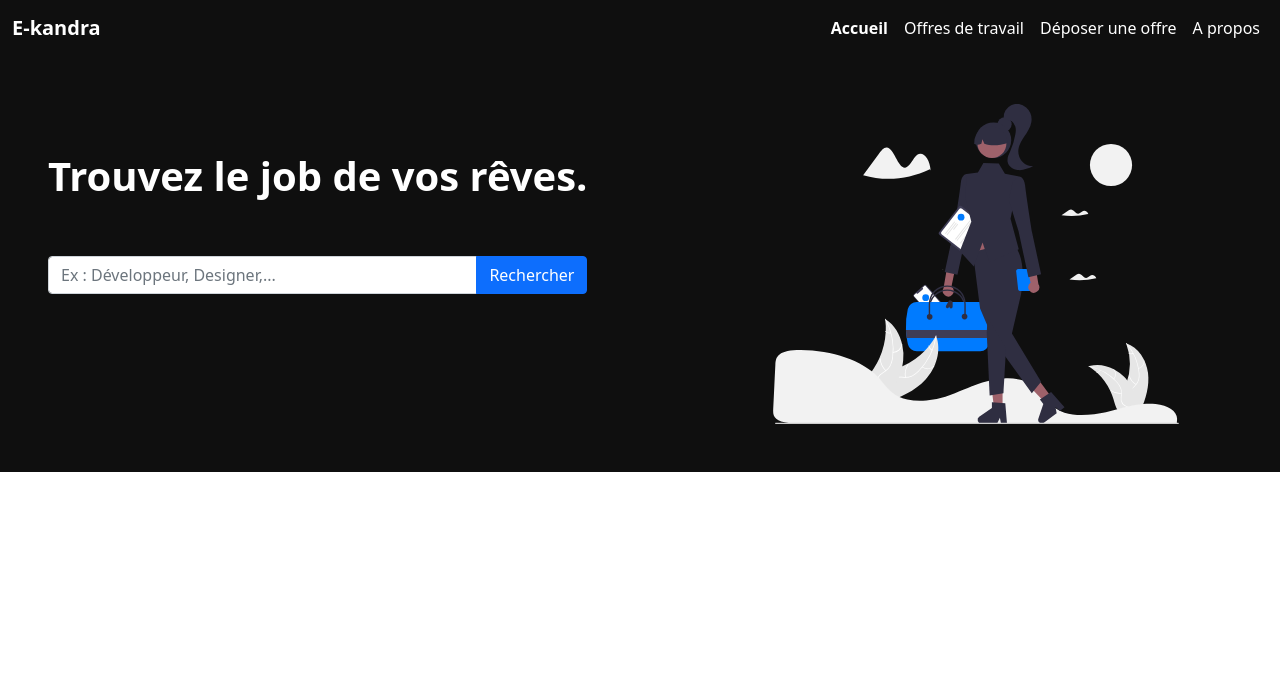
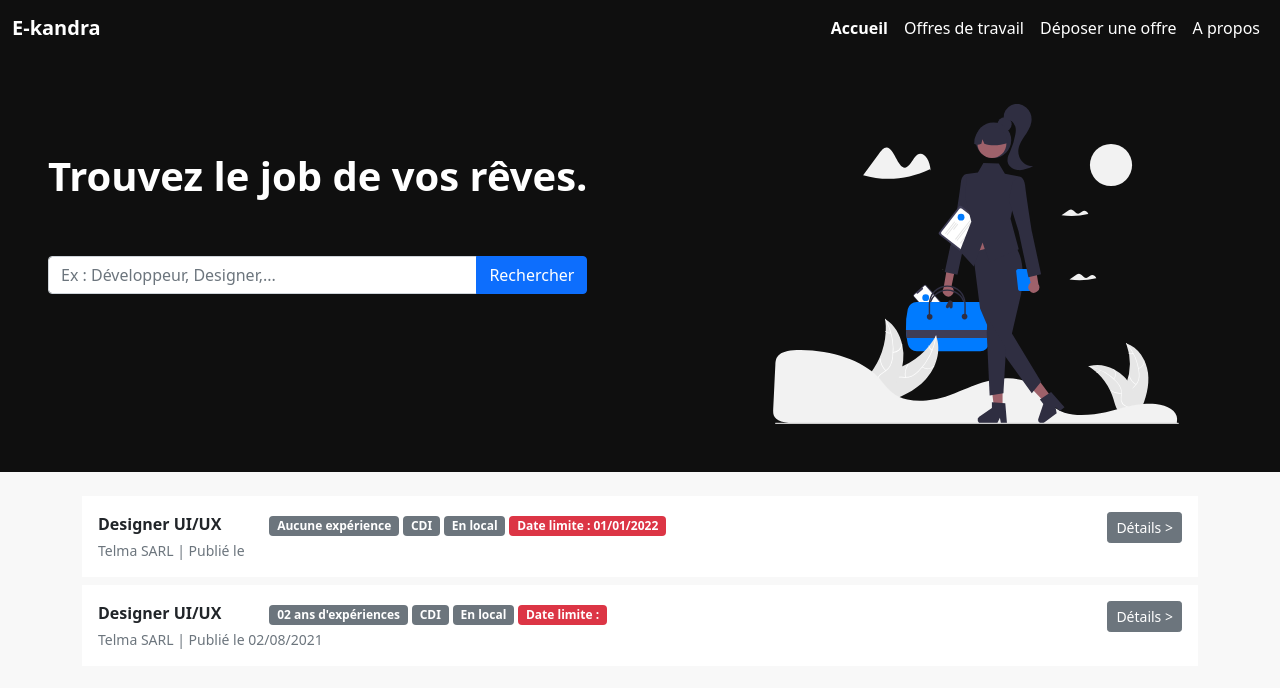
Before and after one commit to andolalaina/react-e-kandra, a React (Create React App) app: page / in a window 1280 px wide. Shown: the top 688 px of the page. Built offline with nearby package versions, Linux system fonts and the light colour scheme.

Commit message:
Add JobList and Job components

```diff
--- a/src/App.tsx
+++ b/src/App.tsx
@@ -1,6 +1,7 @@
 import './App.css';
 import Header from './components/Header';
 import Hero from './components/Hero';
+import JobList from './components/JobList';
 import { BrowserRouter as Router, Switch, Route } from 'react-router-dom';
 
 
@@ -12,6 +13,7 @@ function App() {
         <Switch>
           <Route exact path="/">
             <Hero />
+            <JobList />
           </Route>
           <Route exact path="/jobs">
             offres
--- /dev/null
+++ b/src/components/Job.tsx
@@ -0,0 +1,33 @@
+import React from 'react';
+import { Button, Badge } from 'react-bootstrap';
+import { NavLink } from 'react-router-dom';
+
+export default function Job(props) {
+    let {id, title, experience, type, mode, uploader, uploadDate, deadline} = props;
+    // const DetailButton = (<Button variant="secondary" size="sm">Détails {true && ">"}</Button>);
+
+    return(
+        <div className="p-3 my-2 d-flex flex-row justify-content-between" style={{backgroundColor: "white"}}>
+            <div className="d-flex flex-row justify-content-between">
+                <div className="avatar"></div>
+                <div className="description">
+                    <div className="text-bold">
+                        {title}
+                        <Badge bg="secondary" className="ms-5">{experience} {experience ? "d'expériences" : "Aucune expérience"}</Badge>
+                        <Badge bg="secondary" className="ms-1">{type}</Badge>
+                        <Badge bg="secondary" className="ms-1">{mode}</Badge>
+                        <Badge bg="danger" className="ms-1">Date limite : {deadline}</Badge>
+                    </div>
+                    <div className="form-text">
+                        {uploader} | Publié le {uploadDate}
+                    </div>
+                </div>
+            </div>
+            <div>
+                <NavLink to={"/jobs/" + id}>
+                    <Button variant="secondary" size="sm">Détails {true && ">"}</Button>
+                </NavLink>
+            </div>
+        </div>
+    )
+}
--- /dev/null
+++ b/src/components/JobList.tsx
@@ -0,0 +1,12 @@
+import Job from './Job'
+
+export default function JobList(props:any) {
+    return(
+        <div className="py-3">
+            <div className="container">
+                <Job id="1" title="Designer UI/UX" experience="" type="CDI" mode="En local" uploader="Telma SARL" deadline="01/01/2022"/>
+                <Job id="2" title="Designer UI/UX" experience="02 ans" type="CDI" mode="En local" uploader="Telma SARL" uploadDate="02/08/2021"/>
+            </div>
+        </div>
+    )
+}
--- a/src/index.css
+++ b/src/index.css
@@ -3,6 +3,7 @@ body {
   font-family: -apple-system, BlinkMacSystemFont, 'Segoe UI', 'Roboto', 'Oxygen',
     'Ubuntu', 'Cantarell', 'Fira Sans', 'Droid Sans', 'Helvetica Neue',
     sans-serif;
+  background-color: #F8F8F8 !important;
 }
 
 code {
```
